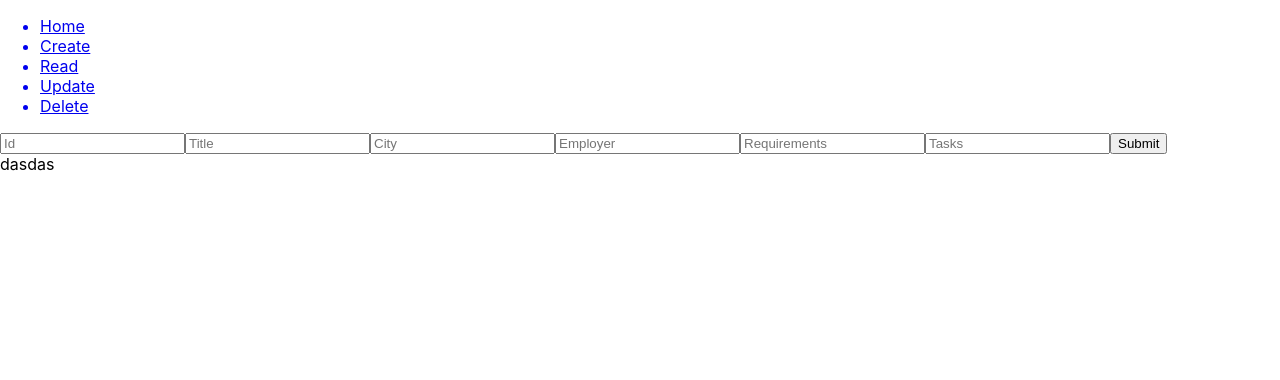
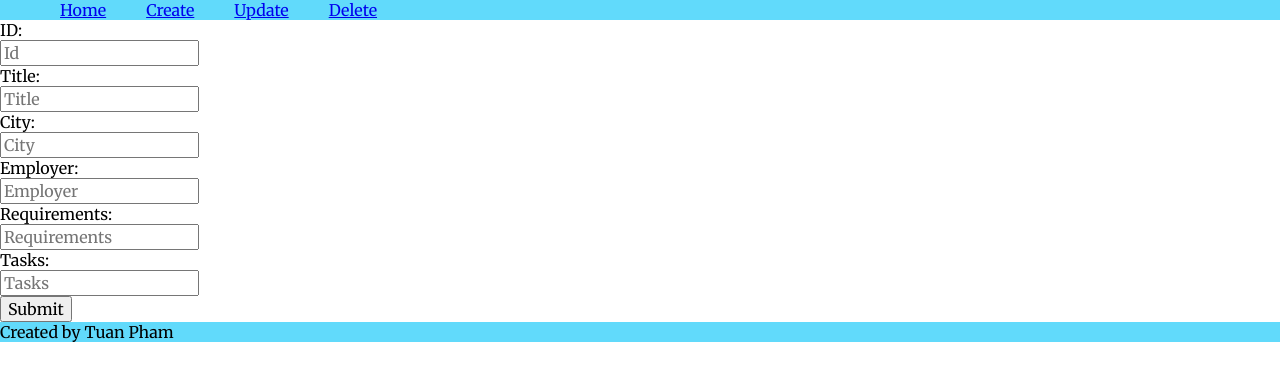
Before and after one commit to tuanpham241001/React-Job-Posting-Website, a React (Create React App) app: page /update in a window 1280 px wide. Shown: the top 380 px of the page. Built offline with nearby package versions, Linux system fonts and the light colour scheme.

Commit message:
A little bit styling

```diff
--- a/public/index.html
+++ b/public/index.html
@@ -15,6 +15,7 @@
       user's mobile device or desktop. See https://developers.google.com/web/fundamentals/web-app-manifest/
     -->
     <link rel="manifest" href="%PUBLIC_URL%/manifest.json" />
+  <link href="https://fonts.googleapis.com/css2?family=Merriweather&display=swap" rel="stylesheet">
     <!--
       Notice the use of %PUBLIC_URL% in the tags above.
       It will be replaced with the URL of the `public` folder during the build.
--- a/src/App.css
+++ b/src/App.css
@@ -1,3 +1,36 @@
+.footer{
+  background-color: #61dafb;
+}
+
+.header {
+  background-color: #61dafb;
+  display: flex;
+  align-items: center;
+}
+
+.header * {
+  display: inline;
+}
+
+.header li {
+  margin: 20px;
+}
+
+body{
+  margin: 0;
+  font-family:  'Merriweather', serif;
+}
+
+button, input, select, textarea {
+  font-family: inherit;
+  font-size: 100%;
+}
+
+form input{
+  display: block;
+}
+
+
 .App {
   text-align: center;
 }
--- a/src/App.js
+++ b/src/App.js
@@ -5,7 +5,7 @@ import Header from "./components/Header.jsx"
 import Footer from "./components/Footer.jsx"
 
 import { BrowserRouter as Router, Switch, Route } from "react-router-dom"
-import Home from "./components/Home/Home"
+import Home from "./components/home/Home"
 import Create from "./components/create/Create"
 import Update from "./components/update/Update"
 import Delete from "./components/delete/Delete"
--- a/src/components/Footer.jsx
+++ b/src/components/Footer.jsx
@@ -1,7 +1,7 @@
 import React from "react"
 
 function Footer(){
-    return <div>dasdas</div>
+    return <div className="footer">Created by Tuan Pham</div>
 }
 
 export default Footer
--- a/src/components/Header.jsx
+++ b/src/components/Header.jsx
@@ -3,12 +3,11 @@ import {Link} from "react-router-dom";
 
 function Header(){
     return (
-        <header>
+        <header className="header">
             <nav>
                 <ul>
                     <Link to="/"><li>Home</li></Link>
                     <Link to="/create"><li>Create</li></Link>
-                    <Link to="/read"><li>Read</li></Link>
                     <Link to="/update"><li>Update</li></Link>
                     <Link to="/delete"><li>Delete</li></Link>
                 </ul>
--- a/src/components/create/Create.jsx
+++ b/src/components/create/Create.jsx
@@ -43,12 +43,24 @@ function Create(props){
 
     // }
     return(
+        <div>
             <form>
+                <label>ID:</label>
                 <input onChange={handleChange} name="_id" value={job._id} placeholder="Id"/>
+
+                <label>Title:</label>
                 <input onChange={handleChange} name="title" value={job.title} placeholder="Title"/>
+
+                <label>City:</label>
                 <input onChange={handleChange} name="city" value={job.city} placeholder="City"/>
+
+                <label>Employer:</label>
                 <input onChange={handleChange} name="employer" value={job.employer} placeholder="Employer"/>
+
+                <label>Requirements:</label>
                 <input onChange={handleChangeArray} name="requirements" value={job.requirements} placeholder="Requirements"/>
+
+                <label>Tasks:</label>
                 <input onChange={handleChangeArray} name="tasks" value={job.tasks} placeholder="Tasks"/>
                 <Link to="/">
                     <button type="submit" onClick = {addJob}>
@@ -56,6 +68,7 @@ function Create(props){
                     </button>
                 </Link>
             </form>
+        </div>
     );
 }
 
--- a/src/components/delete/Delete.jsx
+++ b/src/components/delete/Delete.jsx
@@ -18,6 +18,7 @@ function Delete(props){
         <div>
             <h1> Delete </h1>
             <form>
+            <label>ID</label>
             <input onChange={handleChange} name="_id" value={deleteID} placeholder="Id"/>
             <Link to="/">
                 <button type="submit" onClick={deleteJob} >Submit</button>
--- a/src/components/update/Update.jsx
+++ b/src/components/update/Update.jsx
@@ -39,11 +39,22 @@ function Update(props){
     }
     return(
         <form>
+            <label>ID:</label>
             <input onChange={handleChange} name="_id" value={job._id} placeholder="Id"/>
+
+            <label>Title:</label>
             <input onChange={handleChange} name="title" value={job.title} placeholder="Title"/>
+
+            <label>City:</label>
             <input onChange={handleChange} name="city" value={job.city} placeholder="City"/>
+
+            <label>Employer:</label>
             <input onChange={handleChange} name="employer" value={job.employer} placeholder="Employer"/>
+
+            <label>Requirements:</label>
             <input onChange={handleChangeArray} name="requirements" value={job.requirements} placeholder="Requirements"/>
+
+            <label>Tasks:</label>
             <input onChange={handleChangeArray} name="tasks" value={job.tasks} placeholder="Tasks"/>
             <Link to="/">
                 <button type="submit" onClick = {updateJob}>
```
Lines whose indentation alone changed are shown as unchanged.
